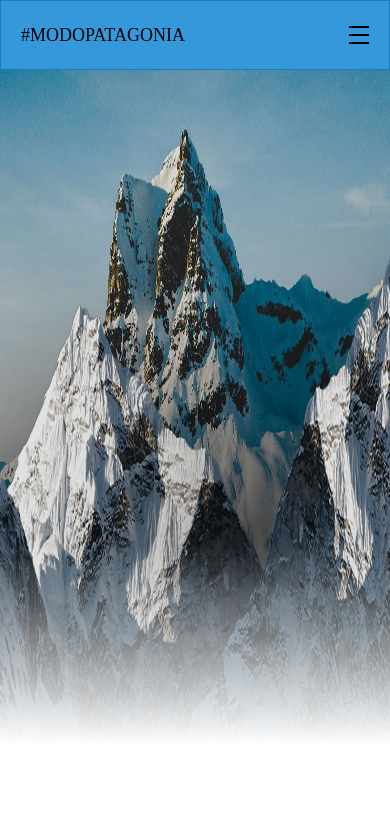
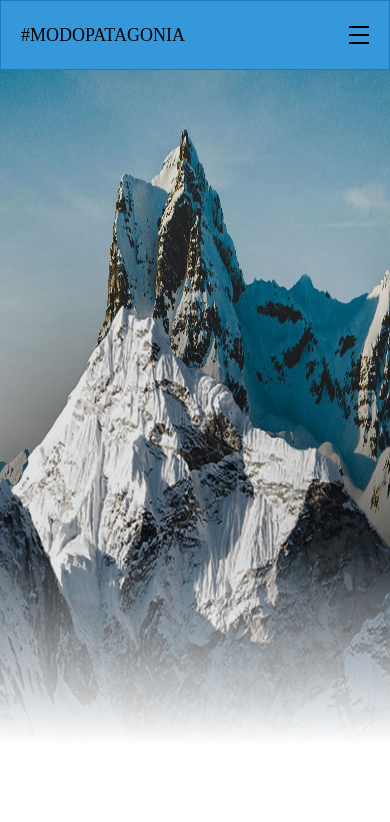
Before and after one commit to arieltordiglione/PROYECTO, a plain HTML site: page index.html in a window 390 px wide. Shown: the top 822 px of the page. Drawn offline with Linux system fonts and the light colour scheme; no server answers; a web font is replaced by a local one.

Commit message:
Update estilo.css

```diff
--- a/CSS/estilo.css
+++ b/CSS/estilo.css
@@ -1046,7 +1046,7 @@ h3 {
 	}
 
 	.parallax img {
-		width: 130%;
+		width: 200%;
 		height: 100%;
 	}
 
```
